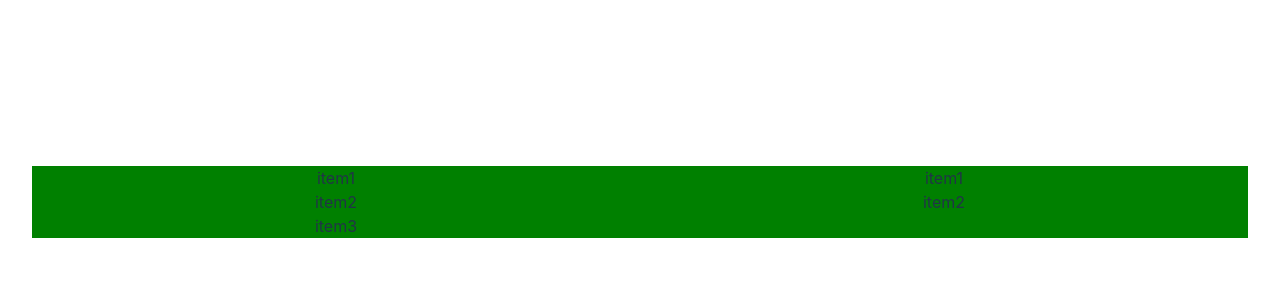
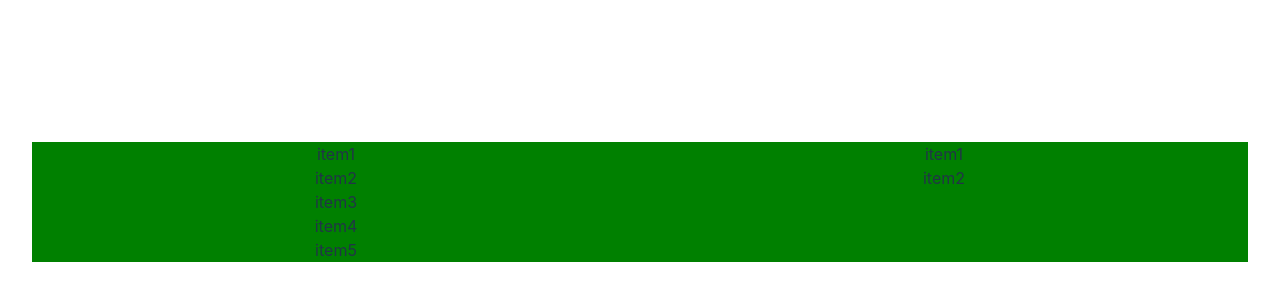
Before and after one commit to djk01281/item-selector, a React (Vite) app in the folder item-selector/: page / in a window 1280 px wide. Shown: the part 198-498 px from the top of the page. Built offline with nearby package versions, Linux system fonts and the light colour scheme.

Commit message:
chore: create items.json data

```diff
--- a/item-selector/src/components/ItemsContainer.tsx
+++ b/item-selector/src/components/ItemsContainer.tsx
@@ -1,7 +1,7 @@
 import Item from './Item'
-
+import itemsData from '../data/items.json'
 const ItemsContainer = () =>{
-    const itemsList:string[] = ["item1", "item2", "item3"];
+    const itemsList:string[] = itemsData.itemsArray;
     return <div className = 'ItemsContainer'>{itemsList.map((item)=>(
         <Item name={item}></Item>
     ))}</div>
--- a/item-selector/src/data/items.json
+++ b/item-selector/src/data/items.json
@@ -1,3 +1,3 @@
-{"itemsList":[
+{"itemsArray":[
     "item1", "item2", "item3", "item4", "item5"
 ]}
```
